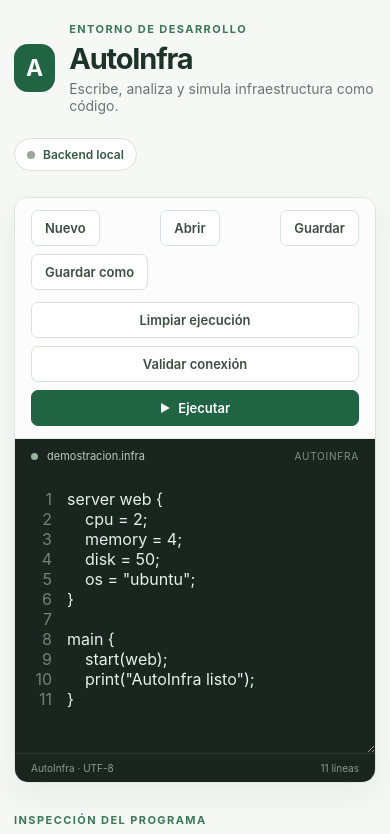
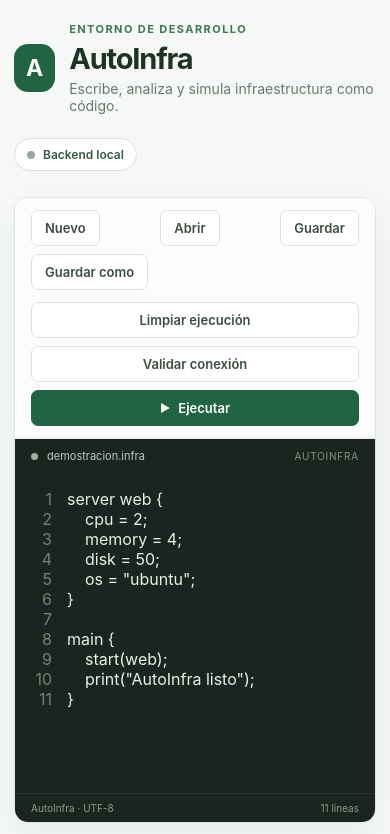
Before and after one commit to JimH0202/OLC1_Proyecto2_202303768, a React (Vite) app in the folder frontend/: page / in a window 390 px wide. Shown: the top 834 px of the page. Built offline with nearby package versions, Linux system fonts and the light colour scheme.

Commit message:
documentacion, manual tecnico y de usuario y gramatica md

```diff
--- a/frontend/src/App.css
+++ b/frontend/src/App.css
@@ -204,15 +204,19 @@
 
 .code-editor {
   display: grid;
-  min-height: 310px;
+  height: clamp(240px, 42vh, 420px);
+  min-height: 0;
   grid-template-columns: 48px minmax(0, 1fr);
+  overflow: hidden;
   background: #19251e;
 }
 
 .line-numbers {
   display: flex;
+  height: 100%;
   flex-direction: column;
   align-items: end;
+  overflow: hidden;
   padding: 16px 11px 16px 0;
   color: #728276;
   font: 13px/1.65 var(--mono);
@@ -221,8 +225,10 @@
 
 .code-editor textarea {
   width: 100%;
-  min-height: 310px;
-  resize: vertical;
+  height: 100%;
+  min-height: 0;
+  resize: none;
+  overflow: auto;
   padding: 16px 18px 16px 4px;
   border: 0;
   outline: 0;
@@ -754,9 +760,8 @@
     grid-column: auto;
   }
 
-  .code-editor,
-  .code-editor textarea {
-    min-height: 280px;
+  .code-editor {
+    height: clamp(220px, 38vh, 320px);
   }
 }
 
--- a/frontend/src/views/WorkspaceView.jsx
+++ b/frontend/src/views/WorkspaceView.jsx
@@ -156,6 +156,7 @@ export function WorkspaceView({
   onRunProgram,
 }) {
   const fileInput = useRef(null)
+  const lineNumbersRef = useRef(null)
   const [astView, setAstView] = useState('tree')
   const [astExpanded, setAstExpanded] = useState(false)
   const analysis = result?.analysis
@@ -167,6 +168,12 @@ export function WorkspaceView({
   async function handleFileChange(event) {
     await onOpen(event.target.files?.[0])
     event.target.value = ''
+  }
+
+  function handleEditorScroll(event) {
+    if (lineNumbersRef.current) {
+      lineNumbersRef.current.scrollTop = event.currentTarget.scrollTop
+    }
   }
 
   return (
@@ -249,7 +256,7 @@ export function WorkspaceView({
           </div>
 
           <div className="code-editor">
-            <div className="line-numbers" aria-hidden="true">
+            <div ref={lineNumbersRef} className="line-numbers" aria-hidden="true">
               {source.split('\n').map((_, index) => <span key={index}>{index + 1}</span>)}
             </div>
             <textarea
@@ -258,6 +265,7 @@ export function WorkspaceView({
               autoCapitalize="off"
               autoComplete="off"
               value={source}
+              onScroll={handleEditorScroll}
               onChange={(event) => onSourceChange(event.target.value)}
             />
           </div>
```
Also changed, not shown: 7 other files (tests, documents, lock files or other folders).
